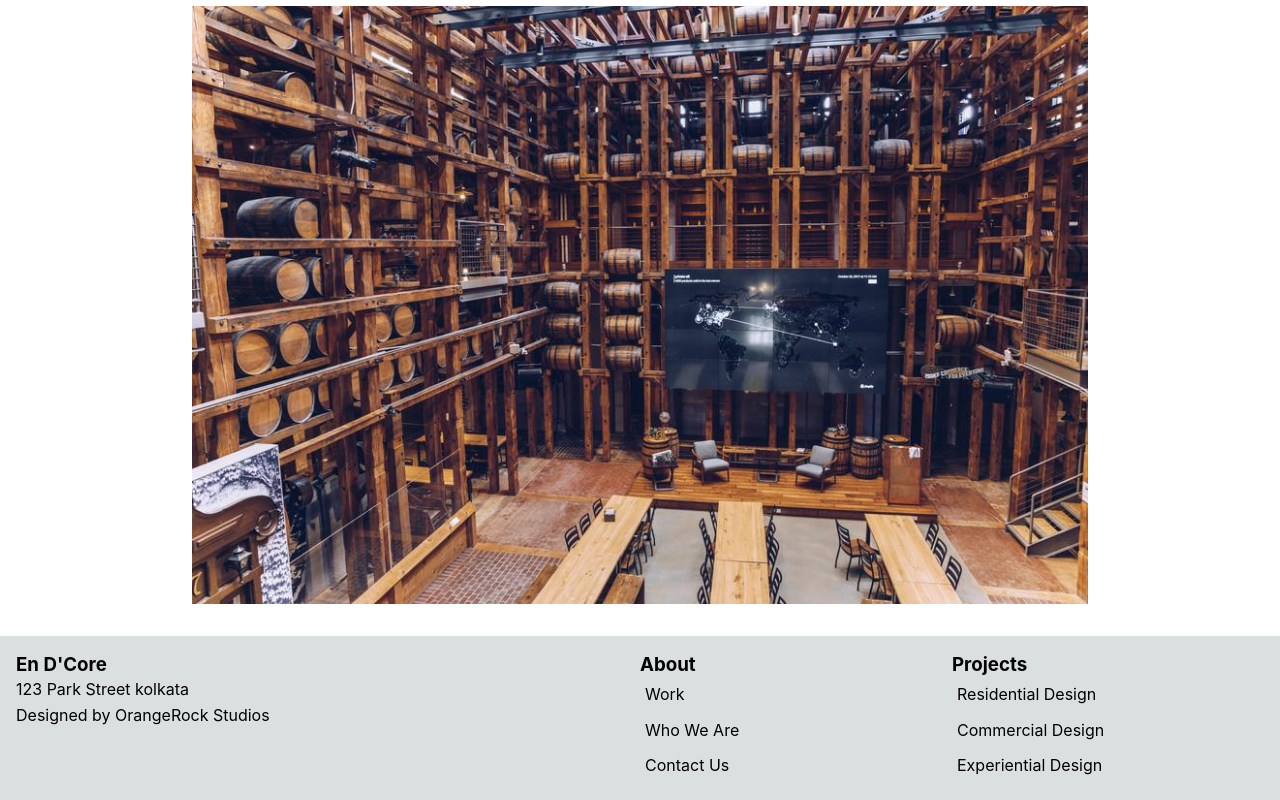
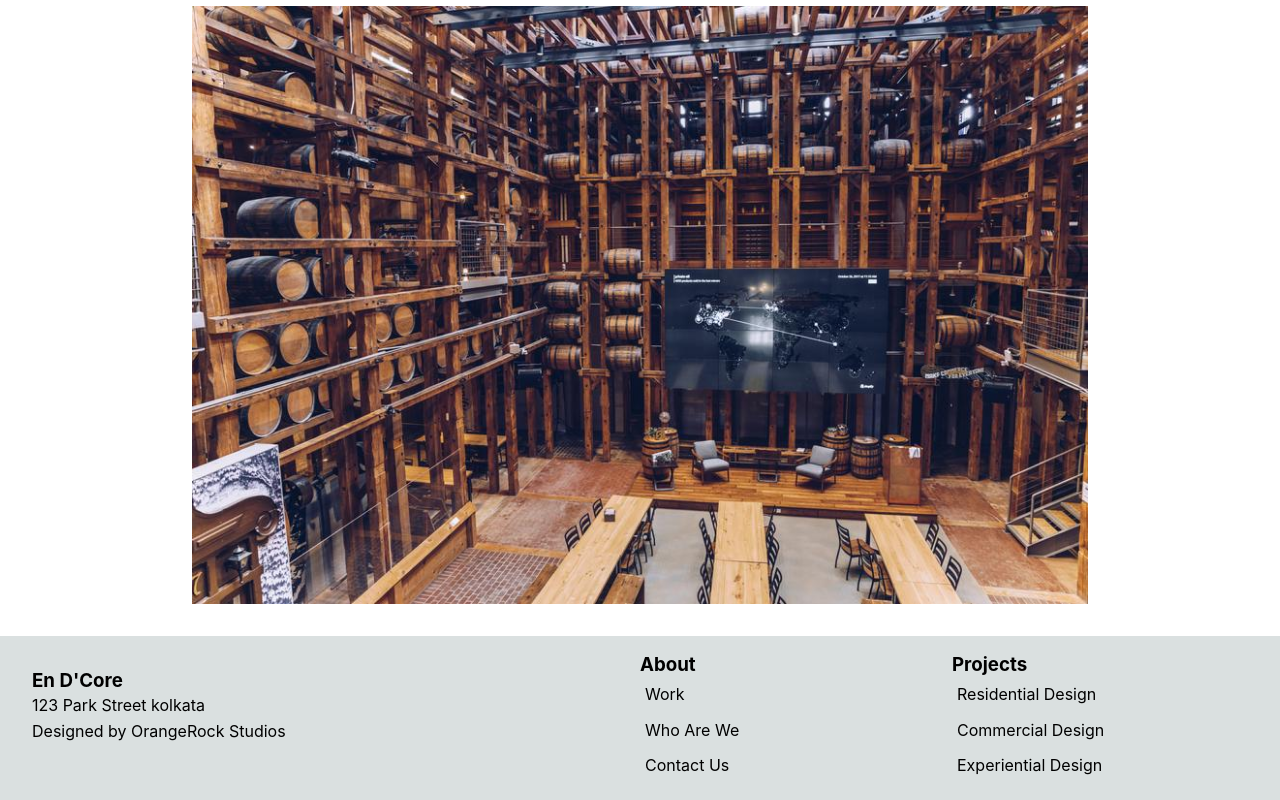
Before and after one commit to akshataggarwal7/EnDecore, a plain HTML site: page index.html in a window 1280 px wide. Shown: the part 2967-3767 px from the top of the page. Drawn offline with Linux system fonts and the light colour scheme.

Commit message:
changed footer padding

```diff
--- a/index.html
+++ b/index.html
@@ -76,7 +76,7 @@
                     <h3>About</h3>
                     <ul>
                         <li><a href="#">Work</a></li>
-                        <li><a href="#">Who We Are</a></li>
+                        <li><a href="#">Who Are We</a></li>
                         <li><a href="#">Contact Us</a></li>
                     </ul>
                 </div>
--- a/style.css
+++ b/style.css
@@ -107,6 +107,9 @@ a:hover{
      list-style: none;
      padding: 5px;
 }
+.main-footer .box-1{
+    padding: 1rem;
+}
 .wrapper .descrip{
    line-height: 5rem;
 }
```
